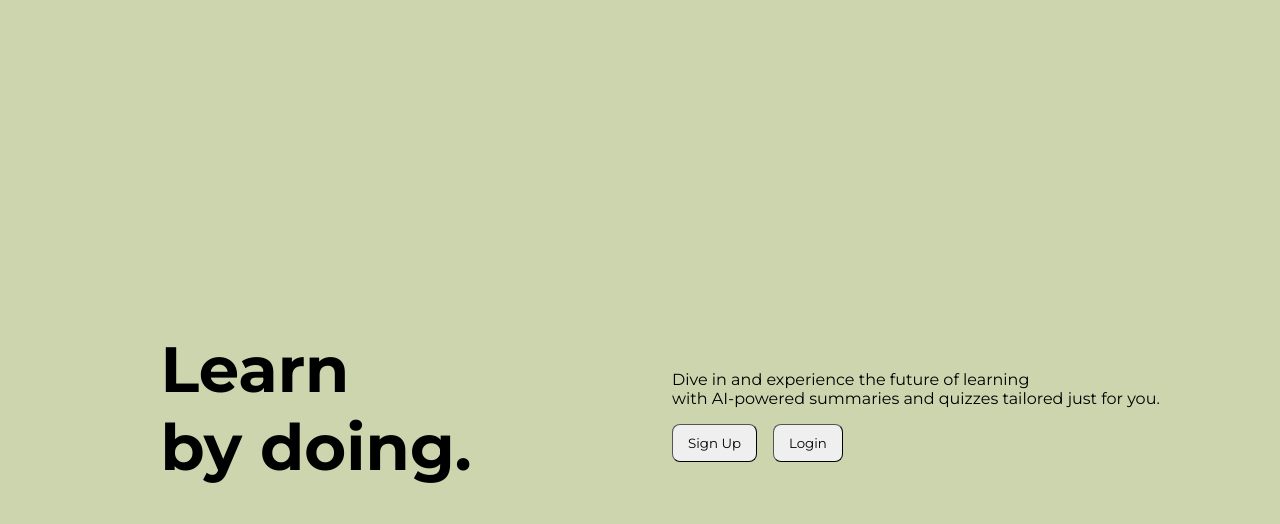
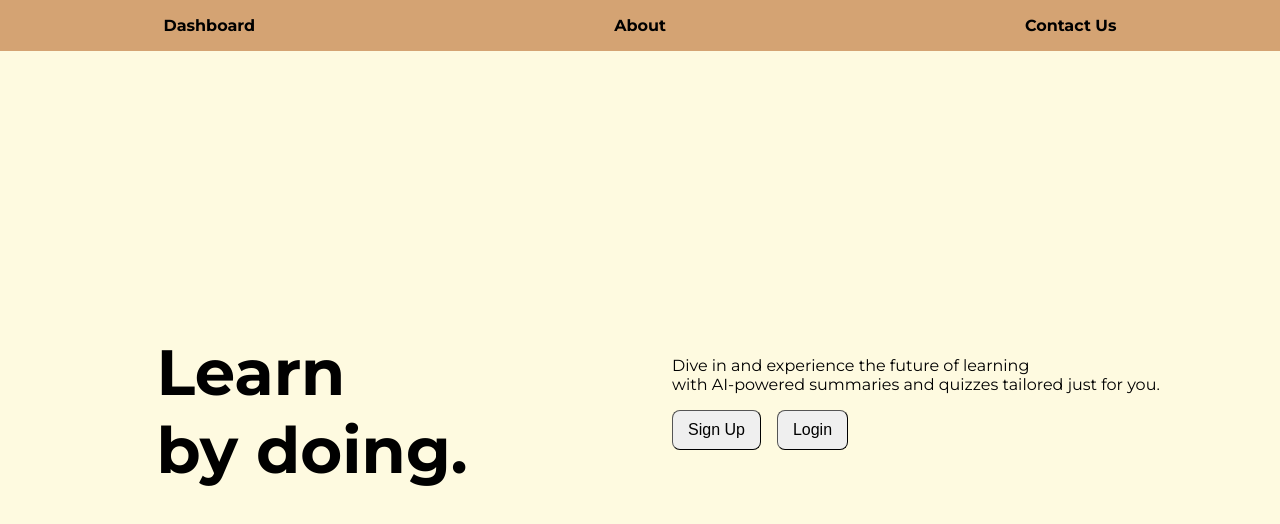
Before and after one commit to irfansyafie96/ai-powered-tutoring-system, a React (Create React App) app in the folder frontend/: page / in a window 1280 px wide. Shown: the top 524 px of the page. Built offline with nearby package versions, Linux system fonts and the light colour scheme; no server answers.

Commit message:
Latest commit

```diff
--- a/frontend/src/App.js
+++ b/frontend/src/App.js
@@ -1,5 +1,6 @@
 import React from "react";
 import { BrowserRouter as Router, Routes, Route } from "react-router-dom";
+import PublicLayout from "./components/PublicLayout";
 import Login from "./pages/Login";
 import Dashboard from "./pages/Dashboard";
 
@@ -7,8 +8,10 @@ function App() {
   return (
     <Router>
       <Routes>
-        <Route path="/login" element={<Login />} />
-        <Route path="/" element={<Dashboard />} />
+        <Route element={<PublicLayout />}>
+          <Route path="/login" element={<Login />} />
+          <Route path="/" element={<Dashboard />} />
+        </Route>
       </Routes>
     </Router>
   );
--- /dev/null
+++ b/frontend/src/components/PublicLayout.js
@@ -0,0 +1,16 @@
+import React from "react";
+import { Outlet } from "react-router-dom";
+import PublicNavBar from "./PublicNavBar";
+
+const PublicLayout = () => {
+  return (
+    <>
+      <PublicNavBar />
+      <main>
+        <Outlet />
+      </main>
+    </>
+  );
+};
+
+export default PublicLayout;
--- /dev/null
+++ b/frontend/src/components/PublicNavBar.js
@@ -0,0 +1,23 @@
+import React from "react";
+import { Link } from "react-router-dom";
+import "../styles/PublicNavBar.css";
+
+const PublicNavBar = () => {
+  return (
+    <nav className="publicNavBar">
+      <ul>
+        <li>
+          <Link to="/">Dashboard</Link>
+        </li>
+        <li>
+          <Link>About</Link>
+        </li>
+        <li>
+          <Link>Contact Us</Link>
+        </li>
+      </ul>
+    </nav>
+  );
+};
+
+export default PublicNavBar;
--- a/frontend/src/index.css
+++ b/frontend/src/index.css
@@ -1,13 +1,10 @@
-body {
+* {
+  box-sizing: border-box;
   margin: 0;
-  font-family: -apple-system, BlinkMacSystemFont, 'Segoe UI', 'Roboto', 'Oxygen',
-    'Ubuntu', 'Cantarell', 'Fira Sans', 'Droid Sans', 'Helvetica Neue',
-    sans-serif;
-  -webkit-font-smoothing: antialiased;
-  -moz-osx-font-smoothing: grayscale;
+  padding: 0;
 }
 
-code {
-  font-family: source-code-pro, Menlo, Monaco, Consolas, 'Courier New',
-    monospace;
+body {
+  font-family: "Montserrat", sans-serif;
+  background-color: #fefae0;
 }
--- a/frontend/src/index.js
+++ b/frontend/src/index.js
@@ -1,6 +1,7 @@
 import React from "react";
 import { createRoot } from "react-dom/client";
 import App from "./App";
+import "./index.css";
 
 const container = document.getElementById("root");
 const root = createRoot(container);
--- a/frontend/src/styles/Dashboard.css
+++ b/frontend/src/styles/Dashboard.css
@@ -1,14 +1,10 @@
-* {
-  font-family: "Montserrat", sans-serif;
-}
-
 .dashboardContainer {
   display: grid;
   grid-template-columns: 1fr 1fr;
   align-items: center;
   gap: 2rem;
   justify-content: center;
-  height: 100vh;
+  height: 90vh;
 }
 
 .leftColumn {
@@ -29,6 +25,7 @@
 }
 
 .buttonContainer {
+  padding: 1rem 0;
   display: flex;
   gap: 1rem;
 }
@@ -39,6 +36,7 @@
   border-width: 1px;
   cursor: pointer;
   transition: background-color 0.3s ease;
+  font-size: 1rem;
 }
 
 .buttonContainer button:hover {
--- a/frontend/src/styles/Login.css
+++ b/frontend/src/styles/Login.css
@@ -1,22 +1,14 @@
-* {
-  font-family: "Montserrat", sans-serif;
-  box-sizing: border-box;
-}
-
-body {
-  background-color: #ccd5ae;
-}
-
 .loginContainer {
   display: flex;
   flex-direction: column;
   align-items: center;
   justify-content: center;
-  height: 100vh;
+  height: 90vh;
 }
 
 .loginTitle {
   font-size: 2em;
+  margin-bottom: 20px;
 }
 
 .errorText {
--- /dev/null
+++ b/frontend/src/styles/PublicNavBar.css
@@ -0,0 +1,21 @@
+.publicNavBar {
+  position: sticky;
+  top: 0;
+  background-color: #d4a373;
+  width: 100%;
+  padding: 1rem 0;
+}
+
+.publicNavBar ul {
+  list-style: none;
+  display: flex;
+  justify-content: space-around;
+  gap: 2rem;
+  width: 100%;
+}
+
+.publicNavBar li a {
+  text-decoration: none;
+  font-weight: bold;
+  color: black;
+}
```
